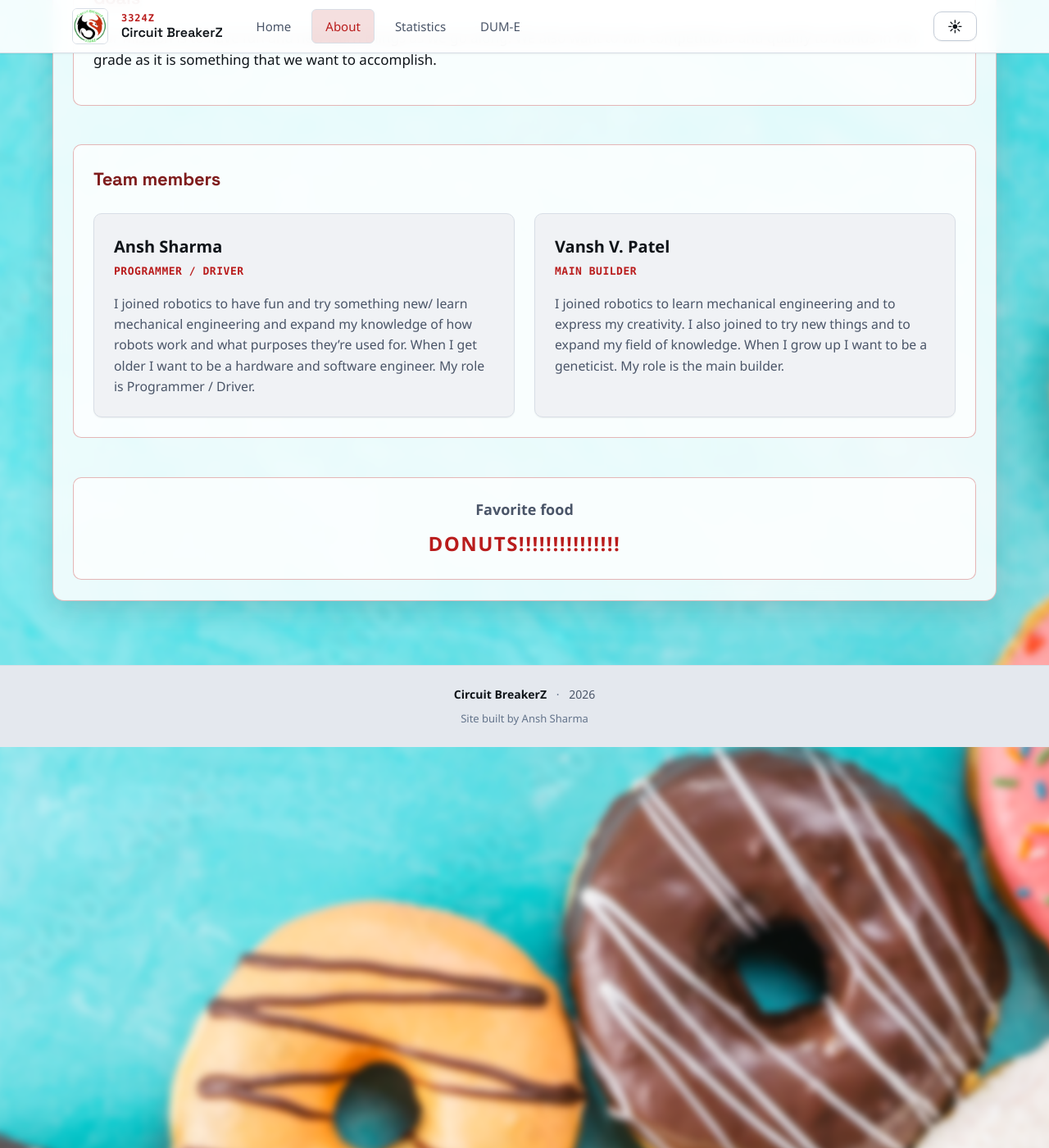
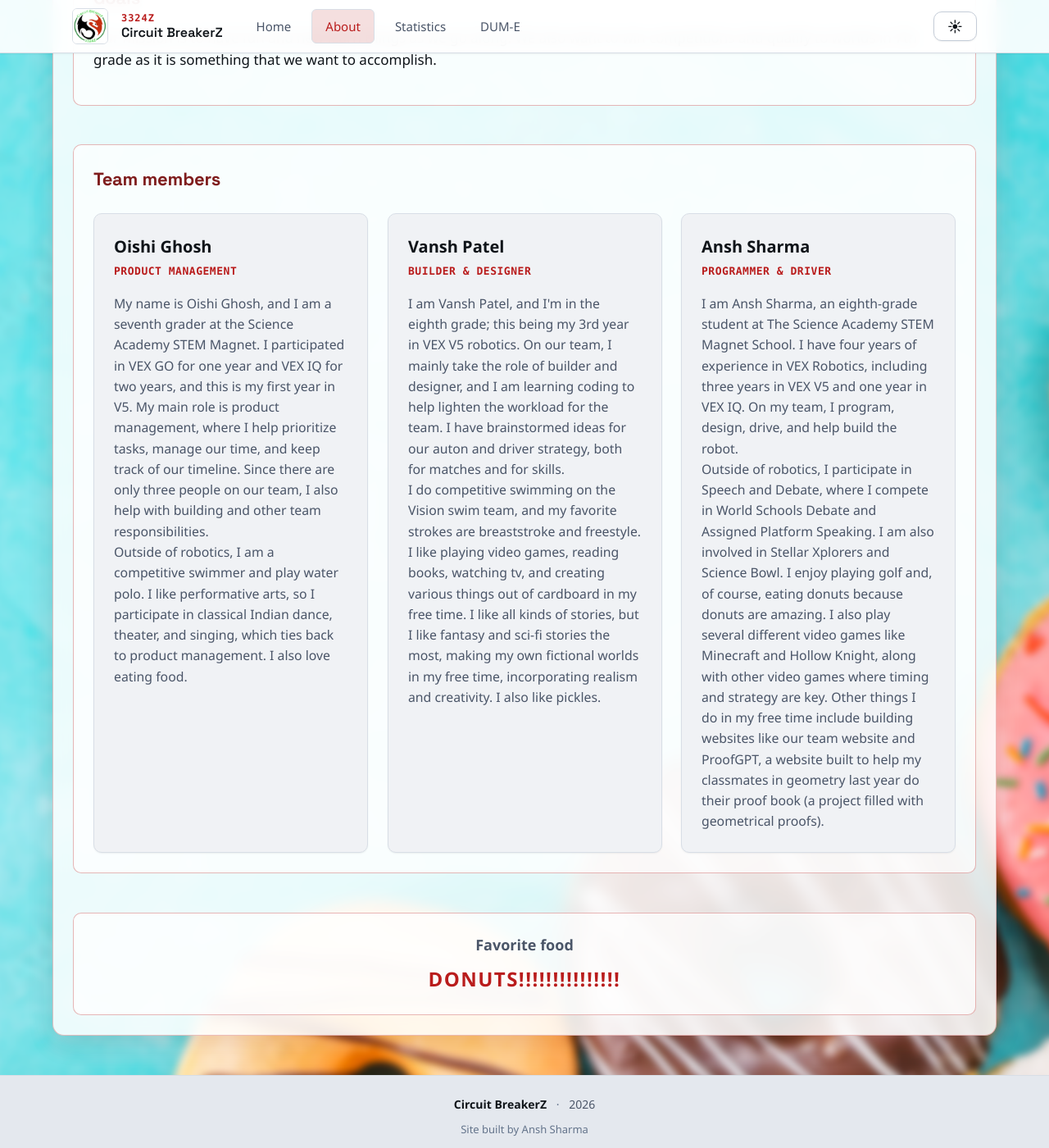
Before and after one commit to CircutBreaker118/3324Z, a Jekyll site: the page built from about.markdown, in a window 1280 px wide and 1400 px high, scrolled down 489 px. Shown: the whole window at 82% size. Built offline with Jekyll 4.4.1, drawn with Linux system fonts in a browser that asks for light colours.

Commit message:
Add Oishi Ghosh as third team member on About page
Add Oishi Ghosh's full bio (Product Management) alongside Vansh Patel
and Ansh Sharma, using their verbatim provided bios. Adjust
.member-grid minmax from 18rem to 16rem so three cards lay out
cleanly across desktop widths while still stacking on mobile.

Co-authored-by: CircutBreaker118 <CircutBreaker118@users.noreply.github.com>

```diff
--- a/about.markdown
+++ b/about.markdown
@@ -28,21 +28,54 @@ body_class: page-about
   <h2>Team members</h2>
   <div class="member-grid">
     <article class="member-card" data-reveal data-reveal-delay="0">
-      <h3 class="member-card__name">Ansh Sharma</h3>
-      <p class="member-card__role">Programmer / Driver</p>
+      <h3 class="member-card__name">Oishi Ghosh</h3>
+      <p class="member-card__role">Product Management</p>
       <p class="member-card__bio">
-        I joined robotics to have fun and try something new/ learn mechanical engineering
-        and expand my knowledge of how robots work and what purposes they’re used for. When I get older
-        I want to be a hardware and software engineer. My role is Programmer / Driver.
+        My name is Oishi Ghosh, and I am a seventh grader at the Science Academy STEM Magnet. I participated
+        in VEX GO for one year and VEX IQ for two years, and this is my first year in V5. My main role is
+        product management, where I help prioritize tasks, manage our time, and keep track of our timeline.
+        Since there are only three people on our team, I also help with building and other team
+        responsibilities.
+      </p>
+      <p class="member-card__bio">
+        Outside of robotics, I am a competitive swimmer and play water polo. I like performative arts, so I
+        participate in classical Indian dance, theater, and singing, which ties back to product management.
+        I also love eating food.
       </p>
     </article>
     <article class="member-card" data-reveal data-reveal-delay="120">
-      <h3 class="member-card__name">Vansh V. Patel</h3>
-      <p class="member-card__role">Main builder</p>
+      <h3 class="member-card__name">Vansh Patel</h3>
+      <p class="member-card__role">Builder &amp; Designer</p>
       <p class="member-card__bio">
-        I joined robotics to learn mechanical engineering and to express my creativity.
-        I also joined to try new things and to expand my field of knowledge. When I grow up I want to be
-        a geneticist. My role is the main builder.
+        I am Vansh Patel, and I'm in the eighth grade; this being my 3rd year in VEX V5 robotics. On our
+        team, I mainly take the role of builder and designer, and I am learning coding to help lighten the
+        workload for the team. I have brainstormed ideas for our auton and driver strategy, both for matches
+        and for skills.
+      </p>
+      <p class="member-card__bio">
+        I do competitive swimming on the Vision swim team, and my favorite strokes are breaststroke and
+        freestyle. I like playing video games, reading books, watching tv, and creating various things out of
+        cardboard in my free time. I like all kinds of stories, but I like fantasy and sci-fi stories the
+        most, making my own fictional worlds in my free time, incorporating realism and creativity. I also
+        like pickles.
+      </p>
+    </article>
+    <article class="member-card" data-reveal data-reveal-delay="240">
+      <h3 class="member-card__name">Ansh Sharma</h3>
+      <p class="member-card__role">Programmer &amp; Driver</p>
+      <p class="member-card__bio">
+        I am Ansh Sharma, an eighth-grade student at The Science Academy STEM Magnet School. I have four
+        years of experience in VEX Robotics, including three years in VEX V5 and one year in VEX IQ. On my
+        team, I program, design, drive, and help build the robot.
+      </p>
+      <p class="member-card__bio">
+        Outside of robotics, I participate in Speech and Debate, where I compete in World Schools Debate and
+        Assigned Platform Speaking. I am also involved in Stellar Xplorers and Science Bowl. I enjoy playing
+        golf and, of course, eating donuts because donuts are amazing. I also play several different video
+        games like Minecraft and Hollow Knight, along with other video games where timing and strategy are
+        key. Other things I do in my free time include building websites like our team website and
+        ProofGPT, a website built to help my classmates in geometry last year do their proof book (a project
+        filled with geometrical proofs).
       </p>
     </article>
   </div>
--- a/assets/css/site.css
+++ b/assets/css/site.css
@@ -496,7 +496,7 @@ a:hover {
 /* Member cards */
 .member-grid {
   display: grid;
-  grid-template-columns: repeat(auto-fit, minmax(min(100%, 18rem), 1fr));
+  grid-template-columns: repeat(auto-fit, minmax(min(100%, 16rem), 1fr));
   gap: var(--space-lg);
   margin-top: var(--space-lg);
 }
```
